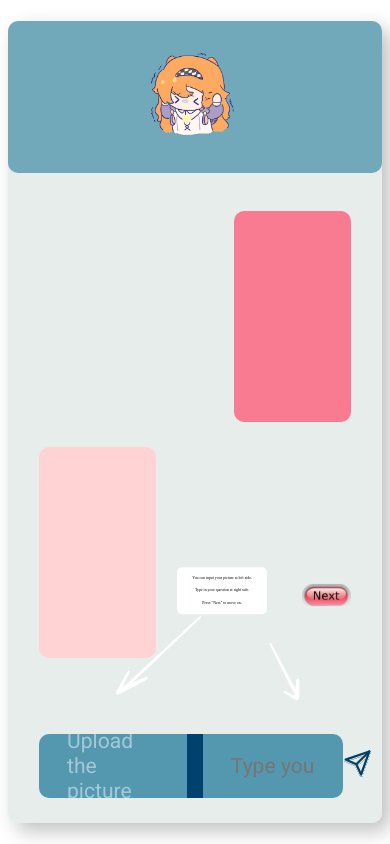
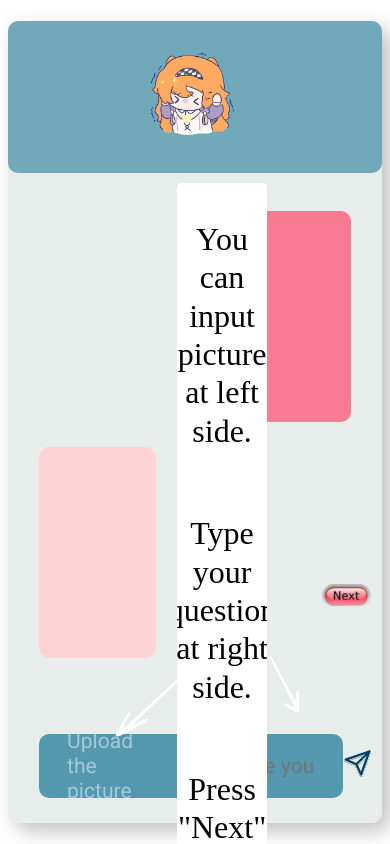
Before and after one commit to 930727fre/VQAweb, a Vue app in the folder frontend/Present/: page /guide-show in a window 390 px wide. Built offline with nearby package versions, Linux system fonts and the light colour scheme.

Commit message:
rwd
fix  instruction rwd

```diff
--- a/frontend/Present/src/pages/Guide.vue
+++ b/frontend/Present/src/pages/Guide.vue
@@ -13,7 +13,7 @@
     <!-- 新增描述文字 -->
     <div :class="$style.instructions">
         <p>The words will show at right side.</p>
-        <p>The answer given by the system will show at the left side.</p>
+        <p>The answer given will show at left side.</p>
         <p>Press "Next" to move on.</p>
     </div>
     <main :class="$style.layout"><!-- 主布局 -->
@@ -138,10 +138,9 @@
   .instructions {
     position: fixed;
     width: 20.5%; /* Set a fixed width */
-    top: 70%; /* Center the box vertically */
+    top: 68%; /* Center the box vertically */
     right: 20%; /* Position it from the right */
     transform: translate(-50%, -50%); /* Center it both vertically and horizontally */
-    font-size: 1vw; /* Font size relative to viewport width */
     line-height: 1.2;
     color: black; /* Black text color */
     background-color: white; /* White background */
@@ -158,6 +157,7 @@
 
     height: auto; /* Allow the height to adjust based on content */
     max-height: none; /* Don't limit the height */
+    font-size: clamp(3rem, 8vw + 0.1rem, 4rem);
   }
 
   .background {/* contextArea隱藏兒子 */
@@ -305,11 +305,17 @@
     .tapQuest {
       justify-content: space-between; /* 項目之間有間距 */
     }
+    .instructions{
+      font-size: clamp(3rem, 4vw + 0.1rem, 4rem);
+    }
   }
 
   @media screen and (min-width: 768px) and (max-width: 1199px) {
     .logo1Icon {/* logo */
       transform: translateX(-50%) scale(2); /*放大logo比例*/
+    }
+    .instructions{
+      font-size: clamp(2rem, 4vw + 0.1rem, 3.5rem);
     }
   }
 
@@ -321,5 +327,8 @@
     .logo1Icon {/* logo */
       transform: translateX(-50%) scale(3); /*放大logo比例*/
     }
+    .instructions{
+      font-size: clamp(2rem, 4vw + 0.1rem, 3rem);
+    }
   }
 </style>
--- a/frontend/Present/src/pages/GuideShow.vue
+++ b/frontend/Present/src/pages/GuideShow.vue
@@ -13,8 +13,8 @@
     <img :class="$style.frameChild2" alt="" src="/arrow-131@2x.png" />
     <!-- 新增描述文字 -->
     <div :class="$style.instructions">
-        <p>You can input your picture at left side.</p>
-        <p>Type in your question at right side.</p>
+        <p>You can input picture at left side.</p>
+        <p>Type your question at right side.</p>
         <p>Press "Next" to move on.</p>
     </div>
     <main :class="$style.layout"><!-- 主布局 -->
@@ -186,6 +186,7 @@
 
     height: auto; /* Allow the height to adjust based on content */
     max-height: none; /* Don't limit the height */
+    font-size: clamp(3rem, 4vw + 0.1rem, 4rem);
   }
   .background {/* contextArea隱藏兒子 */
     align-self: stretch;/* 延伸它爸 */
@@ -332,11 +333,33 @@
     .tapQuest {
       justify-content: space-between; /* 項目之間有間距 */
     }
+    .instructions{
+      font-size: clamp(3rem, 4vw + 0.1rem, 4rem);
+    }
+
   }
 
   @media screen and (min-width: 768px) and (max-width: 1199px) {
     .logo1Icon {/* logo */
       transform: translateX(-50%) scale(2); /*放大logo比例*/
+    }
+    .frameChild1 {
+      height: 16%;
+      width: 10%;
+      top: 75%;
+      right: 20%;
+      transform: translateX(-50%);
+    }
+
+    .frameChild2 {
+      height: 20%;
+      width: 18%;
+      top: 73%;
+      right: 40%;
+      transform: translateX(-50%);
+    }
+    .instructions{
+      font-size: clamp(2rem, 4vw + 0.1rem, 3.5rem);
     }
   }
 
@@ -348,5 +371,25 @@
     .logo1Icon {/* logo */
       transform: translateX(-50%) scale(3); /*放大logo比例*/
     }
+    .frameChild1 {
+      height: 18.1%;
+      width: 12.5%;
+      top: 72%;
+      /* 左右置中操作 */
+      right: 15%; /* 讓左邊界在父容器寬度的 50% */
+    }
+    .frameChild2 {
+      height: 25.1%;
+      width: 24.5%;
+      top: 70%;
+      right: 35%;
+
+    }
+    .nextbutton{
+      right: 5%;
+    }
+    .instructions{
+      font-size: clamp(2rem, 4vw + 0.1rem, 3rem);
+    }
   }
 </style>
```
